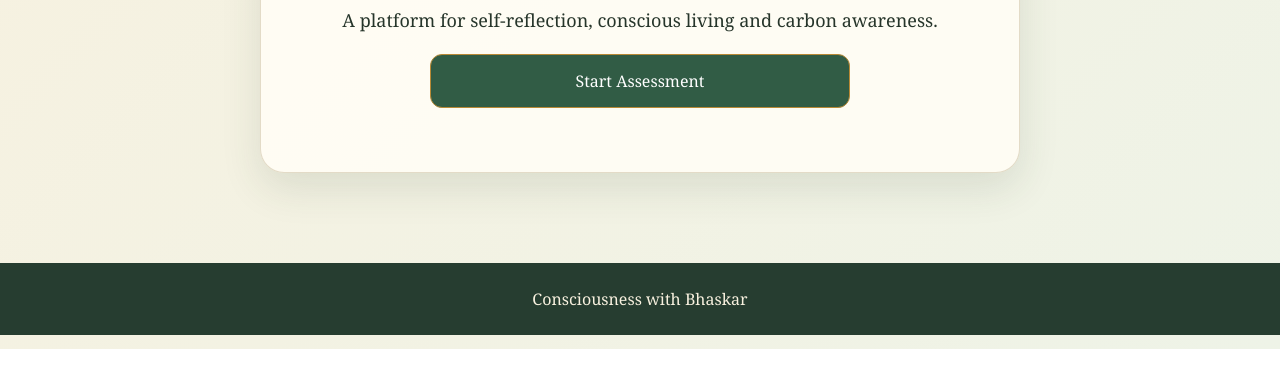
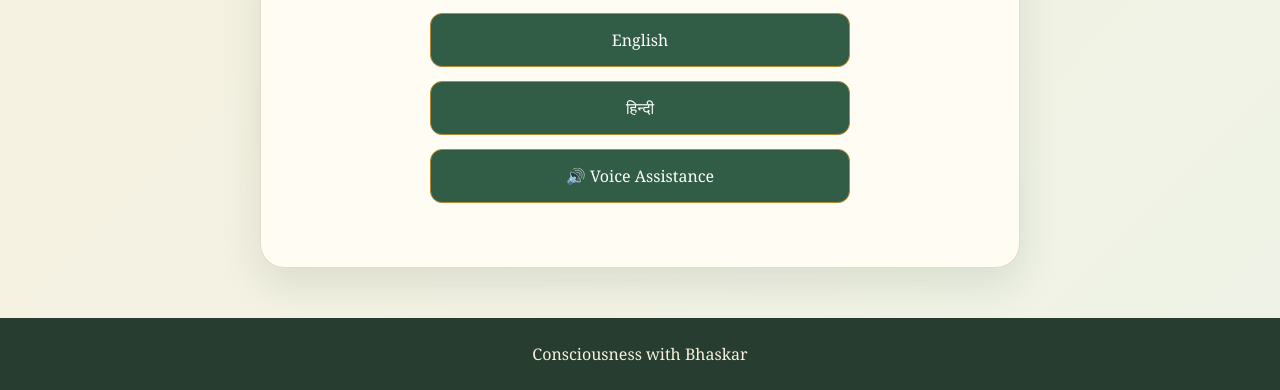
Before and after one commit to bhaskar-advait/Consciousness-Co2-Tracker, a plain HTML site: page index.html in a window 1280 px wide. Shown: the part 451-841 px from the top of the page. Before the commit the page ends 800 px from the top, so only its background shows below. Drawn offline with Linux system fonts and the light colour scheme.

Commit message:
Update index.html

```diff
--- a/index.html
+++ b/index.html
@@ -1,5 +1,6 @@
 <!DOCTYPE html>
 <html lang="en">
+
 <head>
     <meta charset="UTF-8">
     <meta name="viewport" content="width=device-width, initial-scale=1.0">
@@ -20,33 +21,38 @@
         </p>
     </header>
 
-
     <main>
 
         <section class="hero">
 
-            <h2>Welcome</h2>
+            <h2>Choose Your Language</h2>
 
             <p>
-                A platform for self-reflection, conscious living
-                and carbon awareness.
+                अपनी भाषा चुनें
             </p>
 
-            <button onclick="startAssessment()">
-                Start Assessment
+            <button onclick="selectLanguage('en')">
+                English
+            </button>
+
+            <button onclick="selectLanguage('hi')">
+                हिन्दी
+            </button>
+
+            <button onclick="selectLanguage('voice')">
+                🔊 Voice Assistance
             </button>
 
         </section>
 
     </main>
 
-
     <footer>
         <p>Consciousness with Bhaskar</p>
     </footer>
 
-
     <script src="script.js"></script>
 
 </body>
+
 </html>
```
